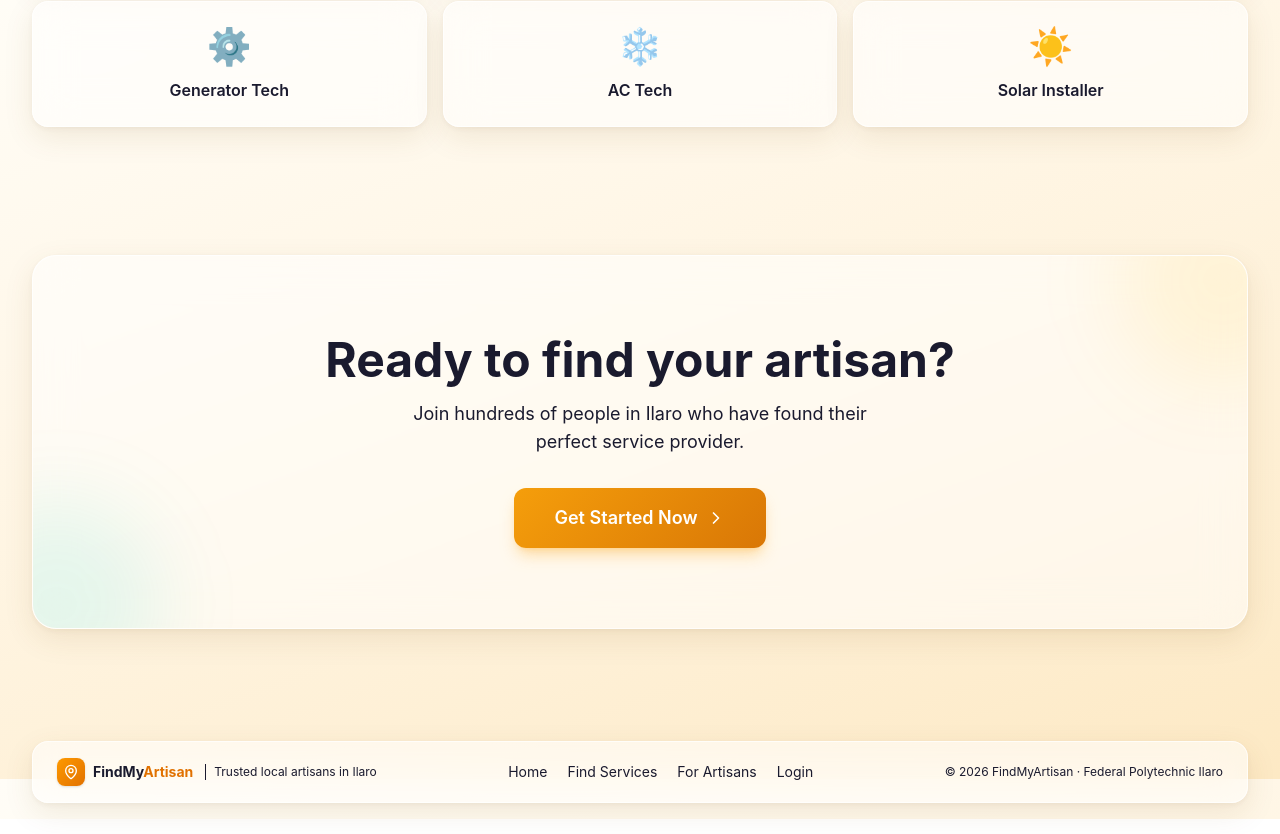
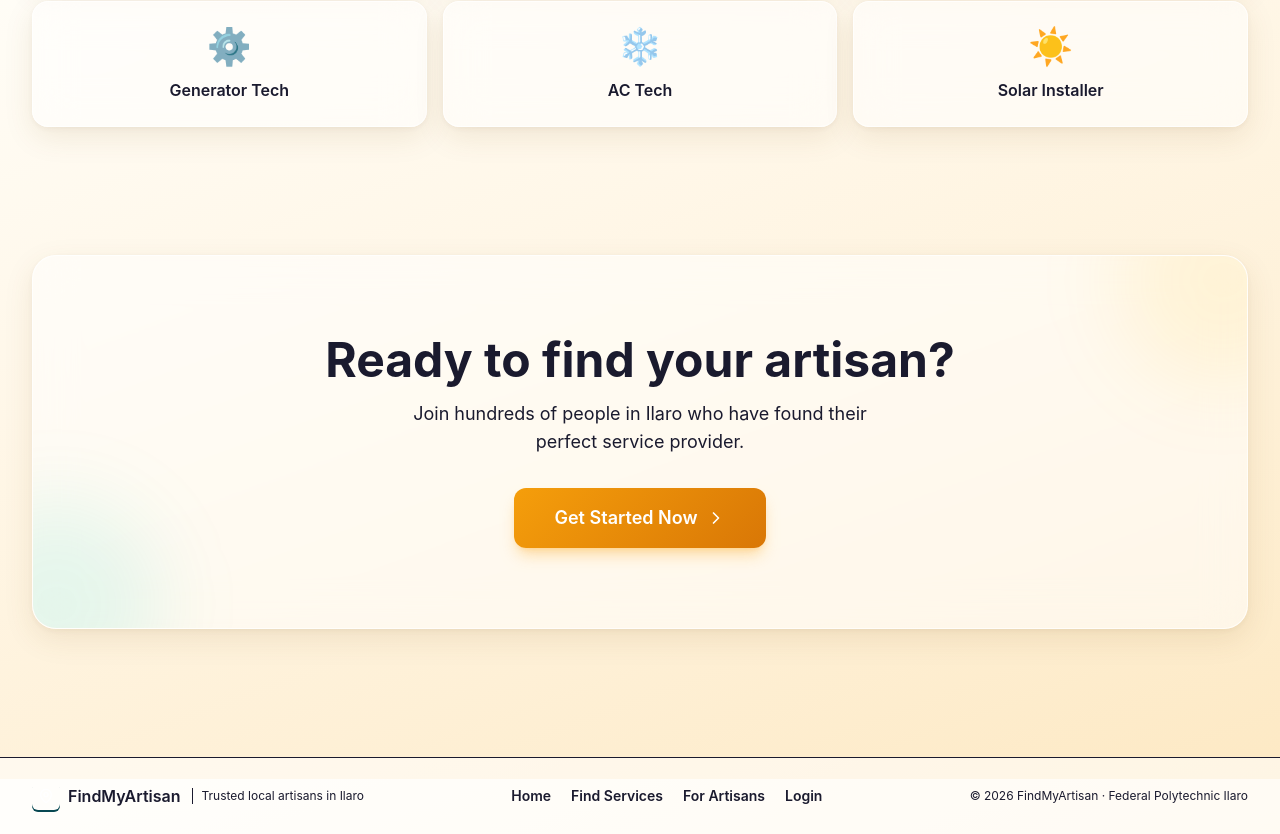
Before and after one commit to Yemisi-bot/FindMyArtisan, a React (Vite) app in the folder frontend/: page / in a window 1280 px wide. Shown: the part 2421-3255 px from the top of the page. Built offline with nearby package versions, Linux system fonts and the light colour scheme; no server answers.

Commit message:
style: refine site footer

```diff
--- a/frontend/src/components/Footer.tsx
+++ b/frontend/src/components/Footer.tsx
@@ -5,16 +5,15 @@
   const currentYear = new Date().getFullYear();
 
   return (
-    <footer className="px-4 sm:px-6 lg:px-8 pb-4 mt-8">
-      <div className="max-w-7xl mx-auto">
-        <div className="glass rounded-2xl px-5 sm:px-6 py-4 flex flex-col md:flex-row md:items-center md:justify-between gap-3">
+    <footer className="mt-12 border-t border-ink/10 bg-white/55">
+      <div className="max-w-7xl mx-auto px-4 sm:px-6 lg:px-8 py-6 flex flex-col md:flex-row md:items-center md:justify-between gap-4">
           {/* Brand */}
           <Link to="/" className="flex items-center gap-2 group w-fit">
-            <div className="w-7 h-7 rounded-lg bg-gradient-to-br from-amber-500 to-amber-600 flex items-center justify-center shadow-sm">
+            <div className="w-7 h-7 rounded-md bg-brand flex items-center justify-center shadow-[0_2px_0_#084852]">
               <MapPin className="w-4 h-4 text-white" />
             </div>
-            <span className="text-sm font-bold text-charcoal">
-              FindMy<span className="text-amber-600">Artisan</span>
+            <span className="font-display text-base font-semibold text-charcoal">
+              FindMy<span className="text-clay">Artisan</span>
             </span>
             <span className="hidden lg:inline text-xs text-charcoal/45 border-l border-charcoal/15 pl-2 ml-1">
               Trusted local artisans in Ilaro
@@ -23,17 +22,16 @@
 
           {/* Links */}
           <nav className="flex flex-wrap items-center gap-x-5 gap-y-1.5 text-sm">
-            <Link to="/" className="text-charcoal/60 hover:text-amber-600 transition-colors">Home</Link>
-            <Link to="/discover" className="text-charcoal/60 hover:text-amber-600 transition-colors">Find Services</Link>
-            <Link to="/register-provider" className="text-charcoal/60 hover:text-amber-600 transition-colors">For Artisans</Link>
-            <Link to="/login" className="text-charcoal/60 hover:text-amber-600 transition-colors">Login</Link>
+            <Link to="/" className="font-semibold text-charcoal/60 hover:text-brand transition-colors">Home</Link>
+            <Link to="/discover" className="font-semibold text-charcoal/60 hover:text-brand transition-colors">Find Services</Link>
+            <Link to="/register-provider" className="font-semibold text-charcoal/60 hover:text-brand transition-colors">For Artisans</Link>
+            <Link to="/login" className="font-semibold text-charcoal/60 hover:text-brand transition-colors">Login</Link>
           </nav>
 
           {/* Copyright */}
           <p className="text-xs text-charcoal/45 md:text-right">
             &copy; {currentYear} FindMyArtisan · Federal Polytechnic Ilaro
           </p>
-        </div>
       </div>
     </footer>
   );
```
